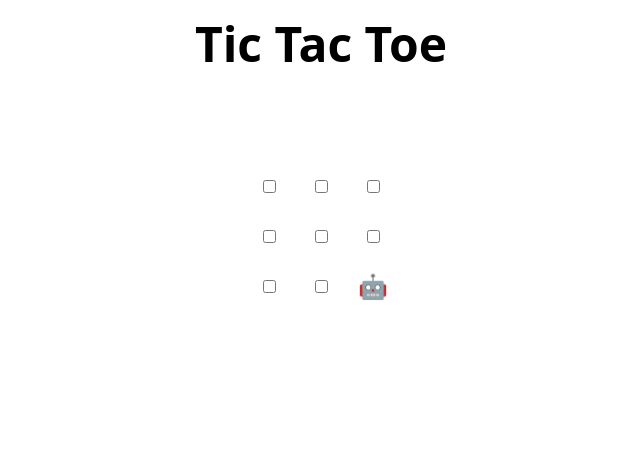
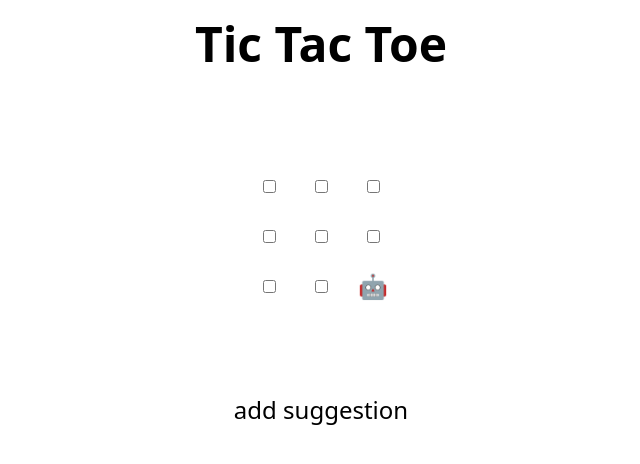
Before and after one commit to SYSUGrain/Review-pull-requests, a plain HTML site: page index.html in a window 1280 px wide. Shown: the whole page, without its empty margins (319-959 px from the left). Drawn offline with Linux system fonts and the light colour scheme.

Commit message:
Update index.html

```diff
--- a/index.html
+++ b/index.html
@@ -48,7 +48,7 @@
 </table>
 
 <h2 hidden>Game over, refresh to play again 🧑‍💻 🤖!</h2>
-
+add suggestion
 <script>
   // Initialization
   const boxes = Array.from(document.querySelectorAll('td'))
```
